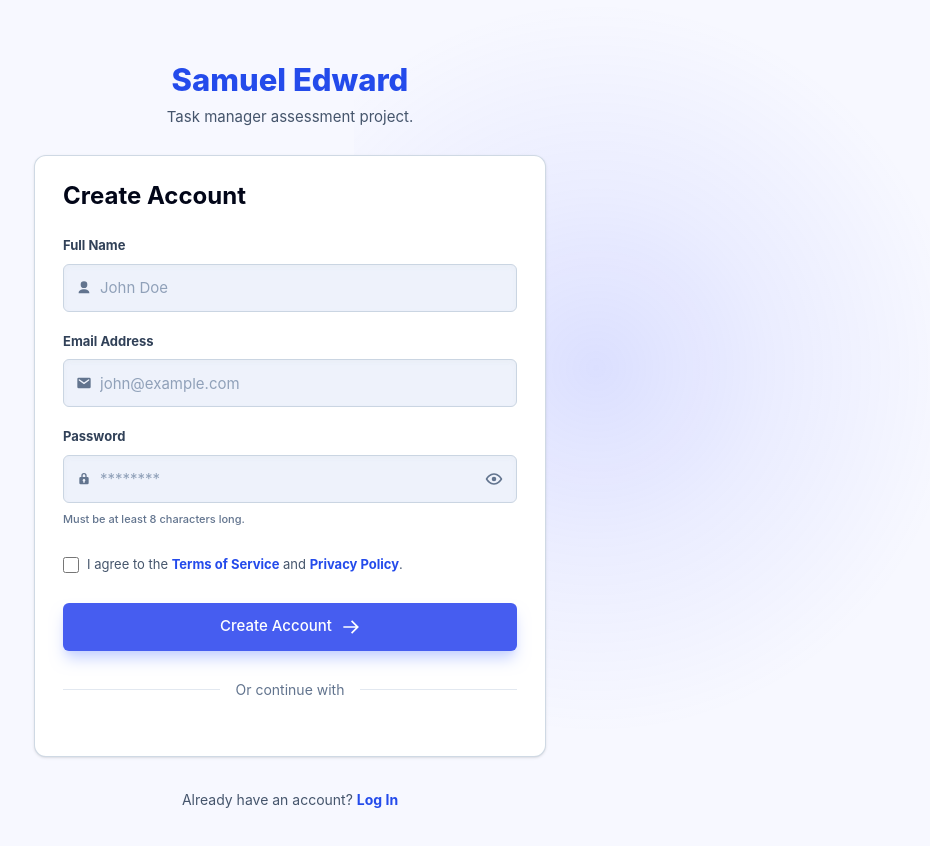
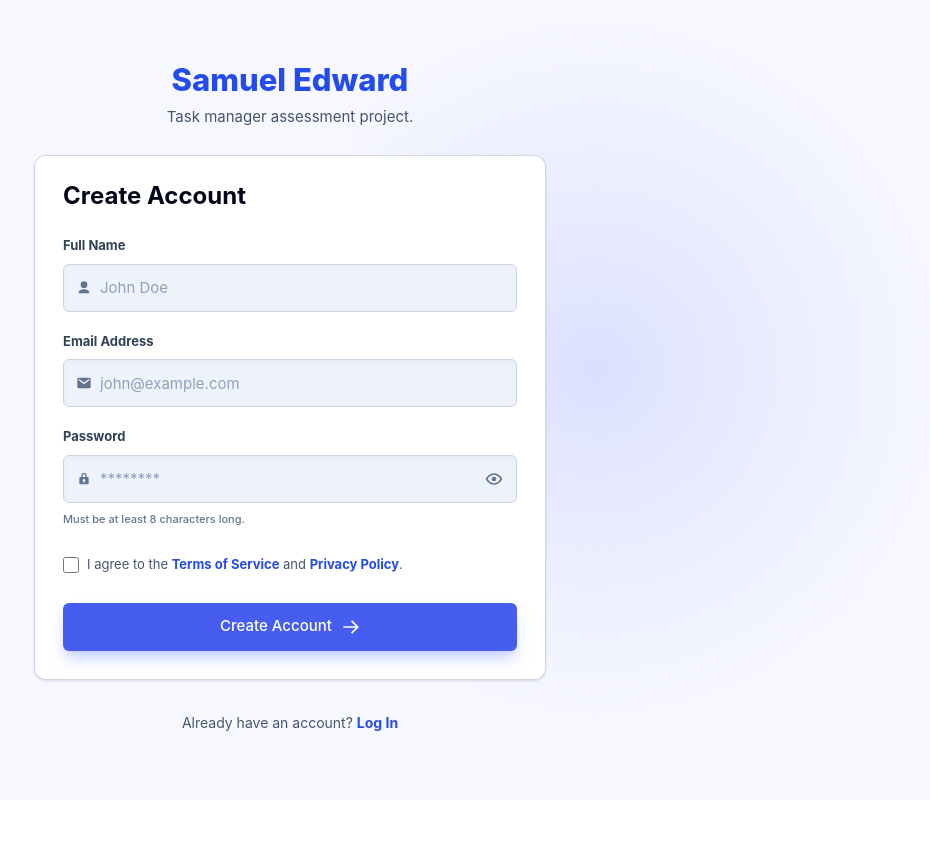
Before and after one commit to SABALI19/nwanmifoundation, a React (Vite) app: page / in a window 1280 px wide. Shown: the top 846 px of the page, without its empty margins (350-1280 px from the left). After the commit the page ends 800 px from the top, so only its background shows below. Built offline with nearby package versions, Linux system fonts and the light colour scheme.

Commit message:
ui update

```diff
--- a/src/components/auth/Login.jsx
+++ b/src/components/auth/Login.jsx
@@ -101,11 +101,11 @@ function Login({ onAuthSuccess, onShowSignup }) {
             </svg>
           </button>
 
-          <div className="my-9 flex items-center gap-3 text-[11px] text-slate-600">
+          {/* <div className="my-9 flex items-center gap-3 text-[11px] text-slate-600">
             <span className="h-px flex-1 bg-slate-300" />
             <span>Or continue with</span>
             <span className="h-px flex-1 bg-slate-300" />
-          </div>
+          </div> */}
 
           {/* <div className="grid grid-cols-2 gap-4">
             <button
--- a/src/components/auth/Signup.jsx
+++ b/src/components/auth/Signup.jsx
@@ -167,11 +167,11 @@ function Signup({ onShowLogin }) {
             </svg>
           </button>
 
-          <div className="my-7 flex items-center gap-4 text-[14px] text-slate-500">
+          {/* <div className="my-7 flex items-center gap-4 text-[14px] text-slate-500">
             <span className="h-px flex-1 bg-slate-200" />
             <span>Or continue with</span>
             <span className="h-px flex-1 bg-slate-200" />
-          </div>
+          </div> */}
 
           {/* <div className="grid grid-cols-2 gap-4">
             <button type="button" className="flex h-12 items-center justify-center gap-2 rounded-md border border-slate-300 bg-white text-[15px] font-medium text-slate-700 transition hover:bg-slate-50">
```
